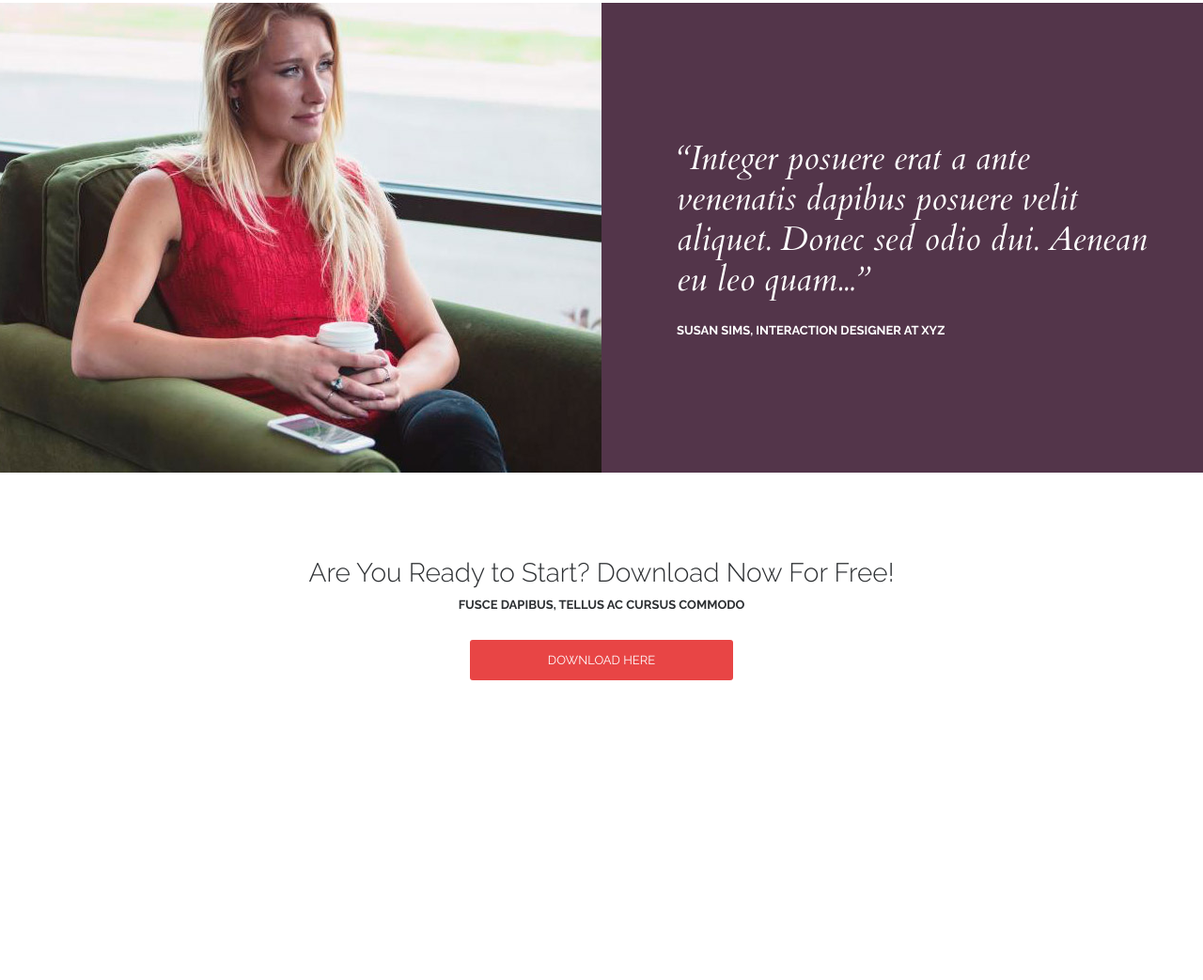
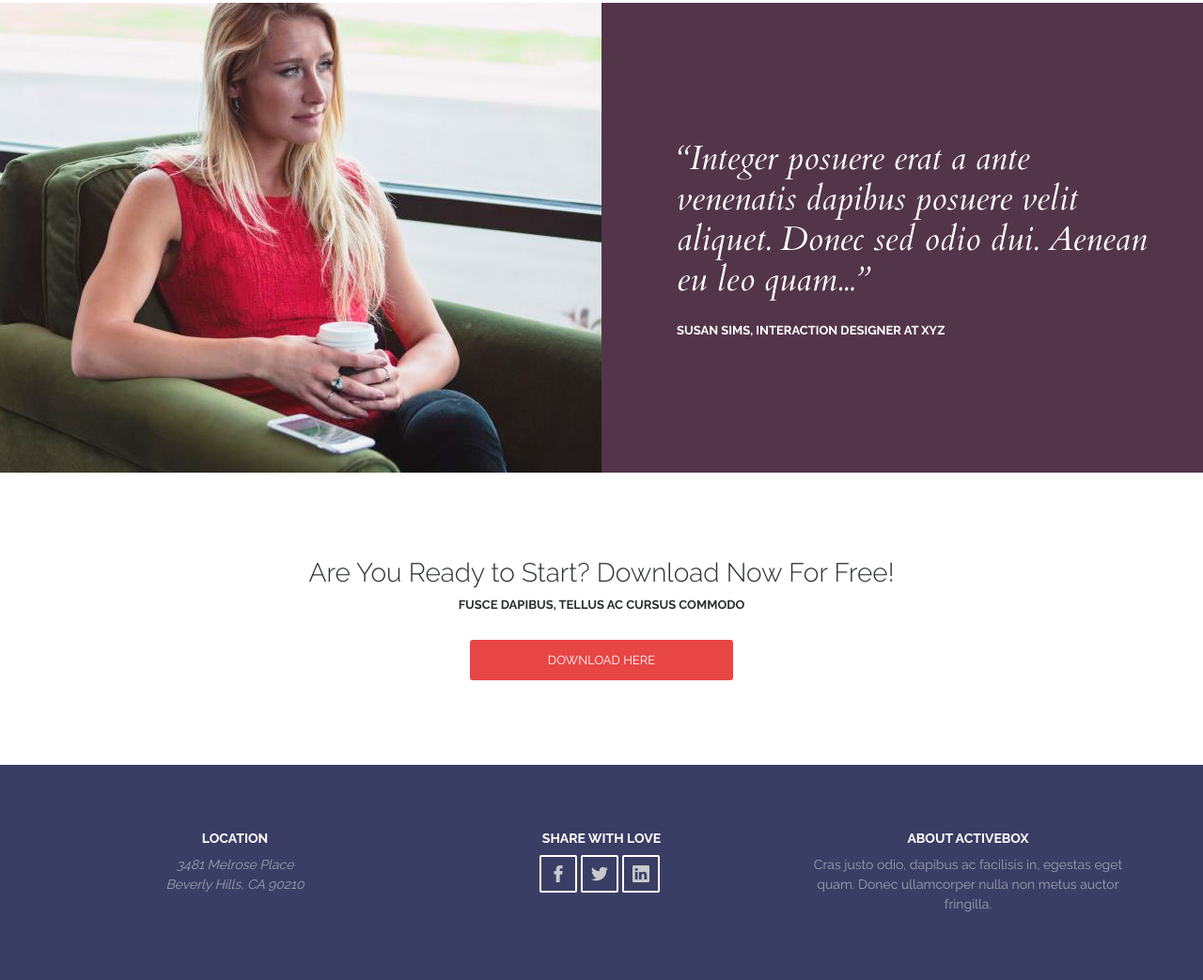
Before and after one commit to Julanick/Design_html_css_project, a plain HTML site: page index.html in a window 1280 px wide. Shown: the part 2887-3930 px from the top of the page at 94% size. Before the commit the page ends 3701 px from the top, so only its background shows below. Drawn offline with nearby package versions, Linux system fonts and the light colour scheme.

Commit message:
feat: add footer block

```diff
--- a/index.html
+++ b/index.html
@@ -351,6 +351,57 @@
 
         </div> <!-- /.container -->
     </div><!-- /.download -->
+
+
+    <!-- Footer -->
+    <footer class="footer">
+        <div class="container">
+            <div class="footer__inner">
+                <div class="footer__block">
+                    <h4 class="footer__title">
+                        Location
+                    </h4>
+                    <address class="footer__address">
+                        <div>3481 Melrose Place</div>
+                        <div> Beverly Hills, CA 90210</div>
+                    </address>
+                </div>
+                <div class="footer__block">
+                    <h4 class="footer__title">
+                        Share with Love
+                    </h4>
+                    <div class="social social--footer">
+                        <a class="social__item" href="#" target="_blank">
+                            <svg class="social__icon">
+                                <use xlink:href="#facebook"></use>
+                            </svg>
+                        </a>
+                        <a class="social__item" href="#" target="_blank">
+                            <svg class="social__icon">
+                                <use xlink:href="#twitter"></use>
+                            </svg>
+                        </a>
+                        <a class="social__item" href="#" target="_blank">
+                            <svg class="social__icon">
+                                <use xlink:href="#linkedin"></use>
+                            </svg>
+                        </a>
+                    </div>
+                </div>
+                <div class="footer__block">
+                    <h4 class="footer__title">
+                        About ActiveBox
+                    </h4>
+                    <div class="footer__text">
+                        Cras justo odio, dapibus ac facilisis in, egestas eget quam. Donec ullamcorper nulla non metus
+                        auctor fringilla.
+                    </div>
+                </div>
+            </div>
+        </div>
+    </footer>
+
+
 </body>
 
 </html>
--- a/styles.css
+++ b/styles.css
@@ -310,6 +310,21 @@ p {
   transition: fill 0.1s linear;
 }
 
+.social--footer {
+  justify-content: center;
+}
+
+.social--footer .social__item {
+  background-color: transparent; /*прозразность*/
+  border-width: 2px;
+  border-color: #fff;
+  border-radius: 2px;
+}
+
+.social--footer .social__item:hover {
+  background: #fff;
+}
+
 /*reviews*/
 
 .reviews {
@@ -380,3 +395,42 @@ p {
   font-weight: 700;
   text-transform: uppercase;
 }
+
+/*Footer*/
+
+.footer {
+  padding: 70px 0;
+  background-color: #3a3e64;
+}
+
+.footer__inner {
+  display: flex;
+  flex-wrap: wrap;
+}
+
+.footer__block {
+  width: 33.33333%;
+  padding: 0 15px;
+  text-align: center;
+}
+
+.footer__title {
+  margin-bottom: 10px;
+  font-size: 14px;
+  font-weight: 700;
+  color: #fff;
+  text-transform: uppercase;
+}
+
+.footer__address {
+  color: rgba(255, 255, 255, 0.5);
+  font-size: 14px;
+  font-weight: normal;
+  line-height: 1.5;
+}
+
+.footer__text {
+  color: rgba(255, 255, 255, 0.5);
+  font-size: 14px;
+  line-height: 1.5;
+}
```
